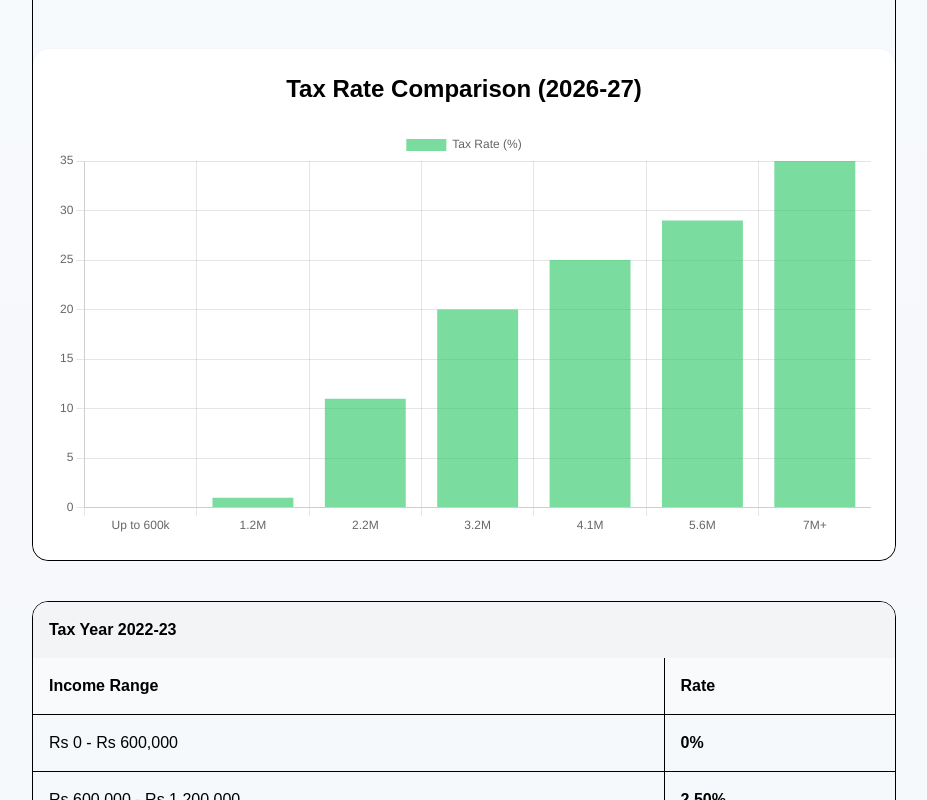
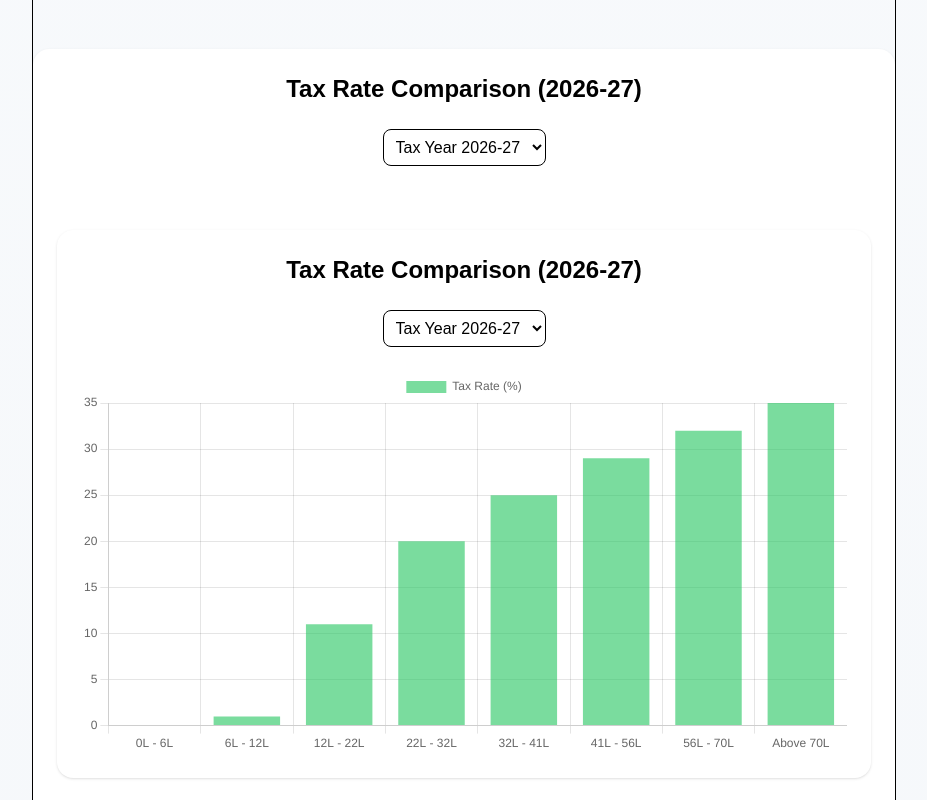
Before and after one commit to muhammadobaid1986/fbrtaxcalculators, a Next.js app: page /tax-slab-comparison-pakistan in a window 1280 px wide. Shown: the part 980-1780 px from the top of the page, without its empty margins (336-1263 px from the left). Built offline with nearby package versions, Linux system fonts and the light colour scheme.

Commit message:
Fixed use client directive position

```diff
--- a/app/tax-slab-comparison-pakistan/page.tsx
+++ b/app/tax-slab-comparison-pakistan/page.tsx
@@ -1,5 +1,6 @@
+"use client";
 
-"use client";
+import React from "react";
 import { taxData } from "../lib/tax";
 import {
   Chart as ChartJS,
@@ -25,6 +26,8 @@ ChartJS.register(
 
 export default function TaxComparison() {
   const years = Object.keys(taxData);
+
+  const [selectedYear, setSelectedYear] = React.useState("2026-27");
 
   return (
     <div className="max-w-6xl mx-auto p-8">
@@ -76,26 +79,57 @@ export default function TaxComparison() {
     Tax Rate Comparison (2026-27)
   </h2>
 
+<div className="mb-6 text-center">
+  <select
+    value={selectedYear}
+    onChange={(e) => setSelectedYear(e.target.value)}
+    className="border p-2 rounded-lg"
+  >
+    {years.map((year) => (
+      <option key={year} value={year}>
+        Tax Year {year}
+      </option>
+    ))}
+  </select>
+  <div className="mt-16 bg-white p-6 rounded-2xl shadow">
+  <h2 className="text-2xl font-bold mb-6 text-center">
+    Tax Rate Comparison ({selectedYear})
+  </h2>
+
+  <div className="mb-6 text-center">
+    <select
+      value={selectedYear}
+      onChange={(e) => setSelectedYear(e.target.value)}
+      className="border p-2 rounded-lg"
+    >
+      {years.map((year) => (
+        <option key={year} value={year}>
+          Tax Year {year}
+        </option>
+      ))}
+    </select>
+  </div>
+
   <Bar
     data={{
-      labels: [
-        "Up to 600k",
-        "1.2M",
-        "2.2M",
-        "3.2M",
-        "4.1M",
-        "5.6M",
-        "7M+",
-      ],
+      labels: taxData[selectedYear].map((slab) =>
+        slab.max === Infinity
+          ? `Above ${slab.min / 100000}L`
+          : `${slab.min / 100000}L - ${slab.max / 100000}L`
+      ),
       datasets: [
         {
           label: "Tax Rate (%)",
-          data: [0, 1, 11, 20, 25, 29, 35],
+          data: taxData[selectedYear].map((slab) => slab.rate * 100),
           backgroundColor: "rgba(34,197,94,0.6)",
         },
       ],
     }}
   />
+</div>
+</div>
+
+
 </div>
         </div>
       ))}
```
